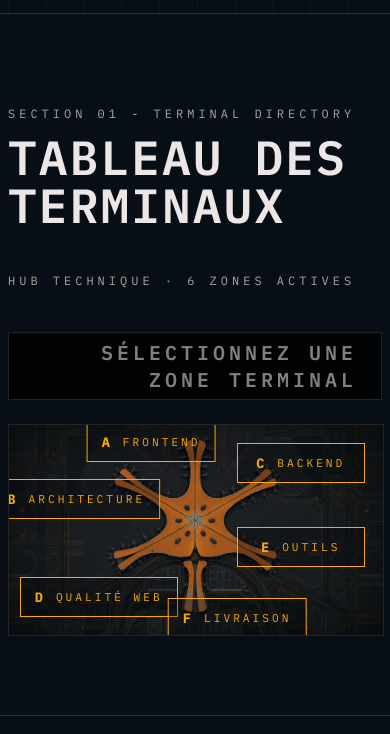
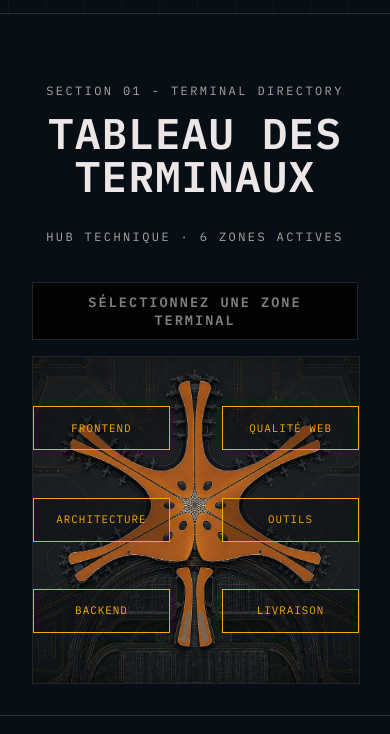
Before and after one commit to MihaiElectron/Portfolio-Mihai-Radulescu, a Next.js app: page / in a window 390 px wide. Shown: the part 724-1458 px from the top of the page. Built offline with nearby package versions, Linux system fonts and the light colour scheme; no server answers.

Commit message:
style(departures): adapte la navigation aux formats tablette et mobile avec optimisation des variables/mixins

```diff
--- a/src/styles/abstracts/_mixins.scss
+++ b/src/styles/abstracts/_mixins.scss
@@ -1,4 +1,6 @@
 // Mixins SCSS
+@use "variables" as *;
+
 @mixin button-base {
   display: inline-flex;
   align-items: center;
@@ -18,3 +20,34 @@
     border-color 0.2s ease,
     color 0.2s ease;
 }
+
+@mixin section-container {
+  max-width: $container-max-width;
+  margin: 0 auto;
+  padding: 0;
+}
+
+@mixin section-container-responsive {
+  @include section-container;
+
+  @media screen and (max-width: $breakpoint-tablet) {
+    max-width: $container-tablet-max-width;
+    padding: 0 $container-padding-tablet;
+  }
+
+  @media screen and (max-width: $breakpoint-mobile) {
+    padding: 0 $container-padding-mobile;
+  }
+}
+
+@mixin tablet-down {
+  @media screen and (max-width: $breakpoint-tablet) {
+    @content;
+  }
+}
+
+@mixin mobile-down {
+  @media screen and (max-width: $breakpoint-mobile) {
+    @content;
+  }
+}
--- a/src/styles/abstracts/_variables.scss
+++ b/src/styles/abstracts/_variables.scss
@@ -64,3 +64,15 @@ $fs-xxl: 6rem;
 $ls-normal: 0;
 $ls-wide: 1px;
 $ls-wider: 3.6px;
+
+// -----------------------------
+// LAYOUT / BREAKPOINTS
+// -----------------------------
+$container-max-width: 1100px;
+$container-tablet-max-width: 900px;
+
+$container-padding-tablet: 32px;
+$container-padding-mobile: 24px;
+
+$breakpoint-tablet: 1024px;
+$breakpoint-mobile: 768px;
--- a/src/styles/components/_departures.scss
+++ b/src/styles/components/_departures.scss
@@ -6,9 +6,7 @@
   color: abs.$color-text;
 
   &__content {
-    max-width: 1100px;
-    margin: 0 auto;
-    padding: 0;
+    @include abs.section-container-responsive;
   }
 
   &__header {
@@ -117,10 +115,42 @@
     }
   }
 
-  @media screen and (max-width: 900px) {
+  @include abs.tablet-down {
     &__header {
       flex-direction: column;
-      align-items: flex-start;
+      align-items: center;
+      text-align: center;
+    }
+
+    &__title {
+      font-size: clamp(2.25rem, 6vw, 3rem);
+    }
+
+    &__meta {
+      text-align: center;
+    }
+  }
+
+  @include abs.mobile-down {
+    padding: 56px 0 32px;
+
+    &__header {
+      flex-direction: column;
+      align-items: center;
+      gap: 18px;
+      margin-bottom: 24px;
+      text-align: center;
+    }
+
+    &__eyebrow,
+    &__meta {
+      letter-spacing: 2.4px;
+      line-height: 1.5;
+    }
+
+    &__title {
+      font-size: clamp(2rem, 11vw, 2.75rem);
+      letter-spacing: 1px;
     }
 
     &__table {
--- a/src/styles/components/_hero.scss
+++ b/src/styles/components/_hero.scss
@@ -18,9 +18,7 @@
   color: abs.$color-text;
 
   &__content {
-    max-width: 1100px;
-    margin: 0 auto;
-    padding: 0;
+    @include abs.section-container-responsive;
   }
 
   &__layout {
@@ -108,8 +106,7 @@
 
   @media screen and (max-width: 1200px) {
     &__content {
-      max-width: 900px;
-      padding: 0 32px;
+      max-width: abs.$container-tablet-max-width;
     }
 
     &__right {
@@ -142,7 +139,7 @@
     padding: 56px 0 32px;
 
     &__content {
-      padding: 0 24px;
+      padding: 0 abs.$container-padding-mobile;
     }
 
     &__left {
--- a/src/styles/components/_terminal-map.scss
+++ b/src/styles/components/_terminal-map.scss
@@ -176,6 +176,133 @@
       left: 90%;
     }
   }
+
+  @include abs.tablet-down {
+    gap: 20px;
+
+    &__display {
+      padding: 6px 20px;
+      justify-content: center;
+    }
+
+    &__display-text {
+      font-size: abs.$fs-md;
+      text-align: center;
+    }
+
+    &__zone {
+      min-width: 104px;
+      padding: 8px 10px;
+      gap: 8px;
+      letter-spacing: 2px;
+
+      span {
+        font-size: 0.65rem;
+      }
+    }
+  }
+
+  @include abs.mobile-down {
+    gap: 16px;
+
+    &__display {
+      min-height: 44px;
+      padding: 6px 14px;
+    }
+
+    &__display-text {
+      font-size: abs.$fs-sm;
+      letter-spacing: 2px;
+    }
+
+    &__visual {
+      aspect-ratio: 1 / 1;
+    }
+
+    &__zone {
+      min-width: auto;
+      width: min(42%, 150px);
+      min-height: 44px;
+      padding: 8px 10px;
+      letter-spacing: 1px;
+      line-height: 1.2;
+
+      strong {
+        display: none;
+      }
+
+      span {
+        display: block;
+        font-size: 0.68rem;
+        text-align: center;
+      }
+    }
+
+    &__zone--a,
+    &__zone--b,
+    &__zone--c {
+      left: 0;
+      transform: translateY(-50%);
+    }
+
+    &__zone--d,
+    &__zone--e,
+    &__zone--f {
+      left: auto;
+      right: 0;
+      transform: translateY(-50%);
+    }
+
+    &__zone--a,
+    &__zone--d {
+      top: 22%;
+    }
+
+    &__zone--b,
+    &__zone--e {
+      top: 50%;
+    }
+
+    &__zone--c,
+    &__zone--f {
+      top: 78%;
+    }
+
+    &__visual--selected {
+      .terminal-map__zone {
+        top: auto;
+        bottom: 12px;
+      }
+
+      .terminal-map__zone--a,
+      .terminal-map__zone--b,
+      .terminal-map__zone--c {
+        left: 0;
+      }
+
+      .terminal-map__zone--d,
+      .terminal-map__zone--e,
+      .terminal-map__zone--f {
+        left: auto;
+        right: 0;
+      }
+
+      .terminal-map__zone--a,
+      .terminal-map__zone--d {
+        bottom: 112px;
+      }
+
+      .terminal-map__zone--b,
+      .terminal-map__zone--e {
+        bottom: 62px;
+      }
+
+      .terminal-map__zone--c,
+      .terminal-map__zone--f {
+        bottom: 12px;
+      }
+    }
+  }
 }
 
 .terminal-tech-panel {
@@ -319,6 +446,52 @@
       }
     }
   }
+
+  @include abs.tablet-down {
+    top: 18px;
+    left: 18px;
+    right: 18px;
+    padding: 18px;
+
+    &__list {
+      grid-template-columns: repeat(3, minmax(0, 1fr));
+    }
+  }
+
+  @include abs.mobile-down {
+    top: 12px;
+    left: 12px;
+    right: 12px;
+    max-height: calc(100% - 24px);
+    overflow-y: auto;
+    padding: 14px;
+
+    &__header {
+      flex-direction: column;
+      gap: 10px;
+
+      h3 {
+        flex-direction: column;
+        gap: 6px;
+        font-size: abs.$fs-lg;
+      }
+    }
+
+    &__description {
+      font-size: abs.$fs-xs;
+    }
+
+    &__list {
+      grid-template-columns: repeat(2, minmax(0, 1fr));
+      gap: 8px;
+
+      button {
+        min-height: 44px;
+        padding: 10px;
+        letter-spacing: 1.5px;
+      }
+    }
+  }
 }
 
 @keyframes terminal-display-landing {
```
